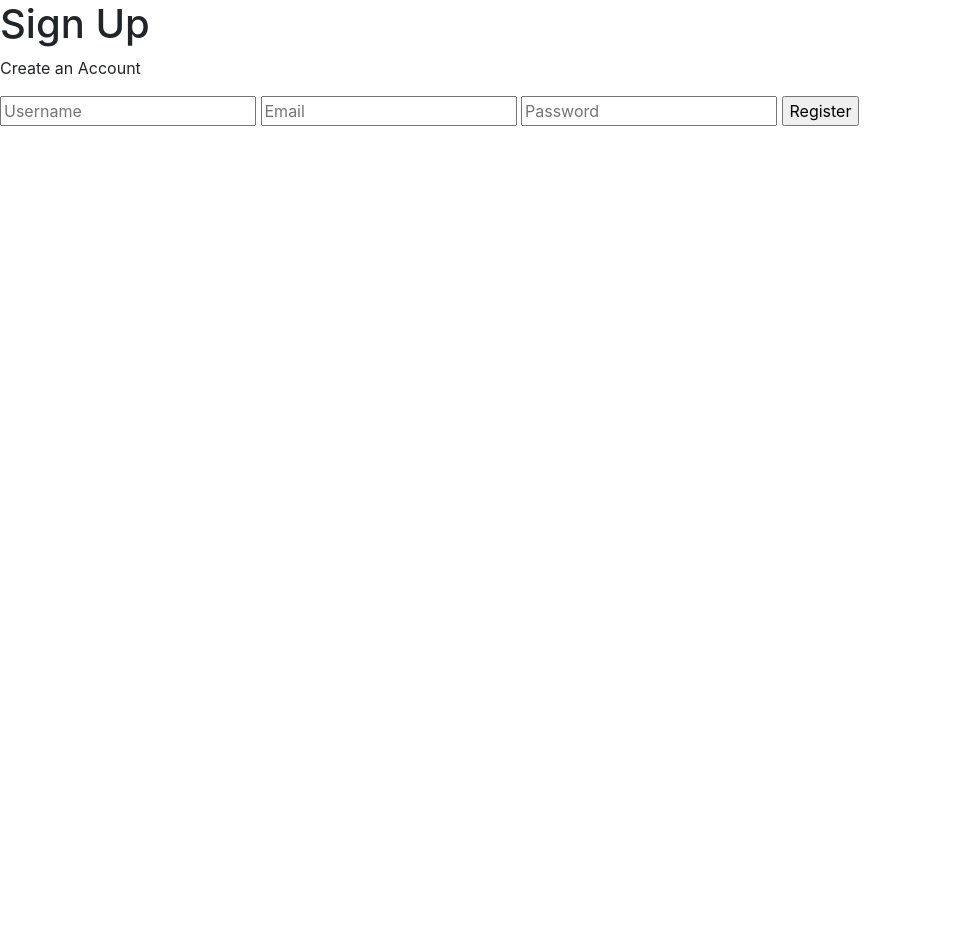
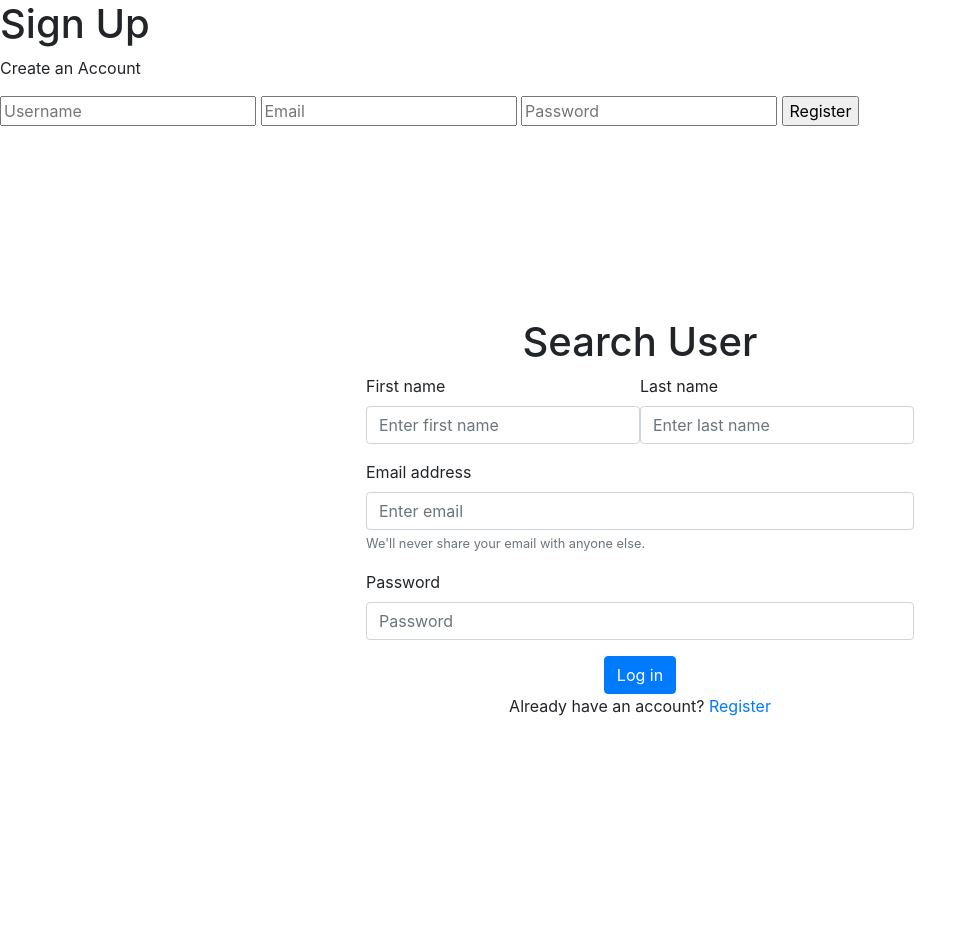
Before and after one commit to 0-BSCode/paper-trail, a PHP site: page /php-basic-mvc/Auth/signup in a window 1280 px wide. Shown: the whole page, without its empty margins (0-977 px from the left). Before the commit the page ends 126 px from the top, so only its background shows below. Run offline with PHP 8.4, Linux system fonts and the light colour scheme; some libraries are stand-ins or nearby versions.

Commit message:
Signup page

```diff
--- a/src/views/Auth/signin.php
+++ b/src/views/Auth/signin.php
@@ -1,6 +1,6 @@
 <?php require_once APPROOT . '/src/views/include/header.php'; ?>
 <main class="h-100 d-flex flex-column px-5 justify-content-center align-items-center">
-    <h1>Search User</h1>
+    <h1>Sign in</h1>
     <form action="<?= URLROOT; ?>/auth/signin" method="post">
         <div class="form-group">
             <label for="email">Email address</label>
@@ -16,7 +16,7 @@
         <div class="d-flex flex-column align-items-center">
             <button type="submit" class="btn btn-primary">Log in</button>
             <p>
-                Already have an account?
+                No account yet?
                 <a href="<?= URLROOT; ?>/auth/signup">Register</a>
             </p>
         </div>
--- a/src/views/Auth/signup.php
+++ b/src/views/Auth/signup.php
@@ -7,4 +7,39 @@
     <input type="password" name="password" placeholder="Password">
     <input type="submit" value="Register">
 </form>
+<main class="h-100 d-flex flex-column px-5 justify-content-center align-items-center">
+    <h1>Search User</h1>
+    <form action="<?= URLROOT; ?>/auth/register" method="post">
+        <div class="d-flex gap-3 justify-content-between">
+            <div class="form-group">
+                <label for="first_name">First name</label>
+                <input type="text" class="form-control" id="first_name" aria-describedby="firstNameHelp"
+                    placeholder="Enter first name" name="first_name">
+            </div>
+            <div class="form-group">
+                <label for="last_name">Last name</label>
+                <input type="text" class="form-control" id="last_name" aria-describedby="lastNameHelp"
+                    placeholder="Enter last name" name="last_name">
+            </div>
+        </div>
+        <div class="form-group">
+            <label for="email">Email address</label>
+            <input type="email" class="form-control" id="email" aria-describedby="emailHelp" placeholder="Enter email"
+                name="email">
+            <small id="emailHelp" class="form-text text-muted">We'll never share your email with anyone
+                else.</small>
+        </div>
+        <div class="form-group">
+            <label for="password">Password</label>
+            <input type="password" class="form-control" id="password" placeholder="Password" name="password">
+        </div>
+        <div class="d-flex flex-column align-items-center">
+            <button type="submit" class="btn btn-primary">Log in</button>
+            <p>
+                Already have an account?
+                <a href="<?= URLROOT; ?>/auth/signin">Register</a>
+            </p>
+        </div>
+    </form>
+</main>
 <?php require_once APPROOT . '/src/views/include/footer.php'; ?>
```
